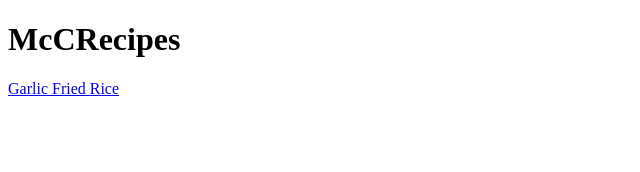
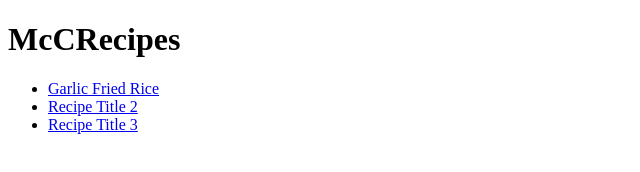
Before and after one commit to danthecodeman/McC-Recipes, a plain HTML site: page index.html in a window 1280 px wide. Shown: the whole page, without its empty margins (0-640 px from the left). Drawn offline with Linux system fonts and the light colour scheme.

Commit message:
add recipe links

```diff
--- a/index.html
+++ b/index.html
@@ -10,7 +10,11 @@
     </head>
     <body>
         <h1>McCRecipes</h1>
-        <a href="recipes/garlic-fried-rice.html">Garlic Fried Rice</a>
+        <ul>
+            <li><a href="recipes/garlic-fried-rice.html">Garlic Fried Rice</a></li>
+            <li><a href="recipes/yourrecipe.html">Recipe Title 2</a></li>
+            <li><a href="recipes/yourrecipe.html">Recipe Title 3</a></li>
+        </ul>
         <script src="" async defer></script>
     </body>
 </html>
```
